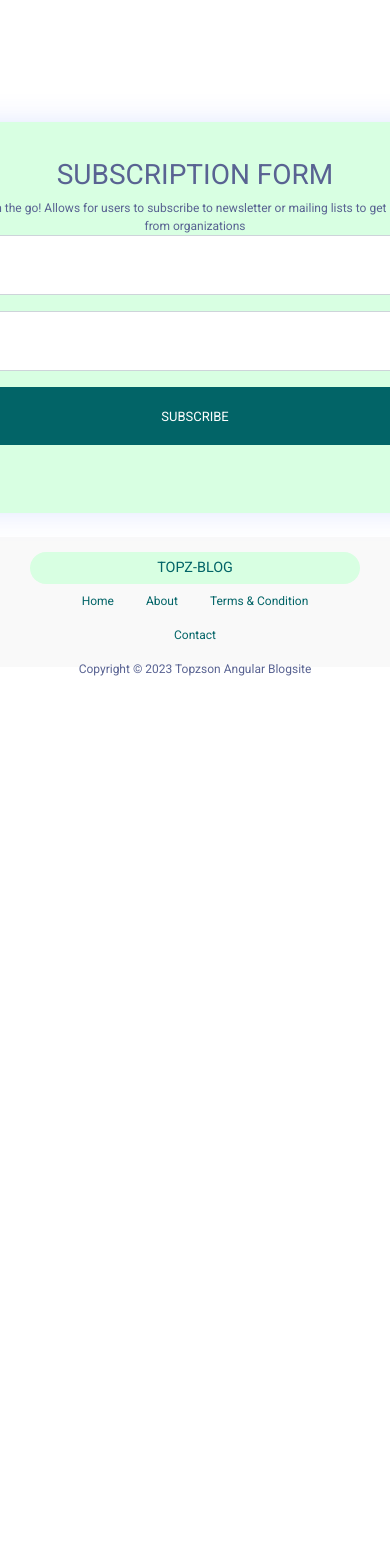
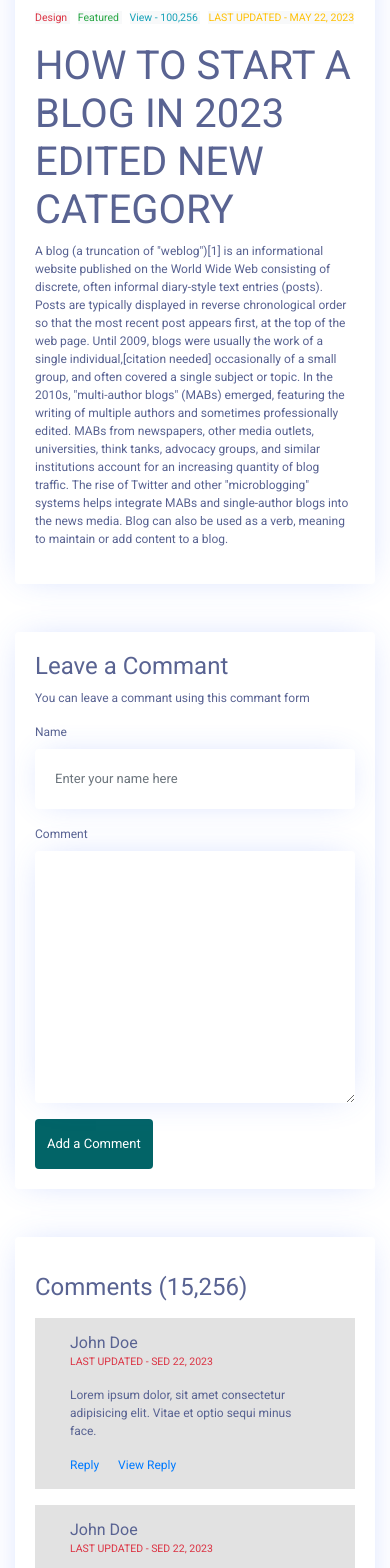
Before and after one commit to topzson/Angular_Blog_App, an Angular app: page /post in a window 390 px wide. Shown: the part 432-2000 px from the top of the page. Before the commit the page ends 1118 px from the top, so only its background shows below. Built offline with nearby package versions, Linux system fonts and the light colour scheme.

Commit message:
frontend part3

```diff
--- a/src/app/app-routing.module.ts
+++ b/src/app/app-routing.module.ts
@@ -9,8 +9,9 @@ import { ContactUsComponent } from './pages/contact-us/contact-us.component';
 
 const routes: Routes = [
   {path: '', component: HomeComponent},
-  {path: 'categoryy', component: SingleCategoryComponent},
+  {path: 'category', component: SingleCategoryComponent},
   {path: 'post', component: SinglePostComponent},
+
   {path: 'about', component: AboutUsComponent},
   {path: 'term-condition', component: TermsAndConditionComponent},
   {path: 'contact', component: ContactUsComponent}
--- a/src/app/comments/comment-form/comment-form.component.html
+++ b/src/app/comments/comment-form/comment-form.component.html
@@ -1 +1,19 @@
-<p>comment-form works!</p>
+<div class="card mt-5">
+    <div class="card-body">
+        <h4>Leave a Commant</h4>
+        <p>You can leave a commant using this commant form</p>
+
+        <form action="">
+            <div class="form-group">
+                <label for="">Name</label>
+                <input type="text" class="form-control card" placeholder="Enter your name here">
+            </div>
+            <div class="form-group">
+                <label for="">Comment</label>
+                <textarea cols="30" rows="10" type="text" class="form-control card" placeholder="Add your commant here">
+                </textarea>
+            </div>
+            <button class="btn btn-info btn-theme">Add a Comment</button>
+        </form>
+    </div>
+</div>
--- a/src/app/comments/comment-form/comment-form.component.ts
+++ b/src/app/comments/comment-form/comment-form.component.ts
@@ -1,10 +1,16 @@
-import { Component } from '@angular/core';
+import { Component, OnInit } from '@angular/core';
 
 @Component({
   selector: 'app-comment-form',
   templateUrl: './comment-form.component.html',
   styleUrls: ['./comment-form.component.css']
 })
-export class CommentFormComponent {
+export class CommentFormComponent implements OnInit{
+  constructor(){
+
+  }
+  ngOnInit(): void{
+
+  }
 
 }
--- a/src/app/comments/comment-list/comment-list.component.css
+++ b/src/app/comments/comment-list/comment-list.component.css
@@ -0,0 +1,6 @@
+.comment-box{
+    padding:15px 35px;
+    background-color: #E2E2E2;
+
+
+}
--- a/src/app/comments/comment-list/comment-list.component.html
+++ b/src/app/comments/comment-list/comment-list.component.html
@@ -1 +1,38 @@
-<p>comment-list works!</p>
+<div class="card mb-5 mt-5 pb-5">
+    <div class="card-body">
+        <h4 class="mt-3 mb-3"> Comments (15,256)</h4>
+        <div class="comment-box mt-3">
+
+            <h6 class="mb-0"> John Doe</h6>
+            <small class="text-danger">
+                LAST UPDATED - SED 22, 2023
+            </small>
+            <div class="mt-3 mb-3"> Lorem ipsum dolor, sit amet consectetur adipisicing elit. Vitae et optio sequi minus face.</div>
+            <a href="#" class="mt-1"> Reply </a>
+            <a href="#" class="mt-1 ml-3"> View Reply</a>
+
+        </div>
+        <div class="comment-box mt-3">
+
+            <h6 class="mb-0"> John Doe</h6>
+            <small class="text-danger">
+                LAST UPDATED - SED 22, 2023
+            </small>
+            <div class="mt-3 mb-3"> Lorem ipsum dolor, sit amet consectetur adipisicing elit. Vitae et optio sequi minus face.</div>
+            <a href="#" class="mt-1"> Reply </a>
+            <a href="#" class="mt-1 ml-3"> View Reply</a>
+
+        </div>
+        <div class="comment-box mt-3">
+
+            <h6 class="mb-0"> John Doe</h6>
+            <small class="text-danger">
+                LAST UPDATED - SED 22, 2023
+            </small>
+            <div class="mt-3 mb-3"> Lorem ipsum dolor, sit amet consectetur adipisicing elit. Vitae et optio sequi minus face.</div>
+            <a href="#" class="mt-1"> Reply </a>
+            <a href="#" class="mt-1 ml-3"> View Reply</a>
+
+        </div>
+    </div>
+</div>
--- a/src/app/pages/about-us/about-us.component.html
+++ b/src/app/pages/about-us/about-us.component.html
@@ -1 +1,21 @@
-<p>about-us works!</p>
+<section class="mt-5">
+    <div class="container mt 5 mb-5 p-5 bg-theme">
+        <div class="p-5 mt-4 bg-secondary-theme text-theme-primary">
+
+            <h1 class="text-white text-center"> About Us </h1>
+            <p>A blog (a truncation of "weblog")[1] is an informational website published on the World Wide Web consisting of discrete, often informal diary-style text entries (posts). Posts are typically displayed in reverse chronological order so that the most recent post appears first, at the top of the web page. Until 2009, blogs were usually the work of a single individual,[citation needed] occasionally of a small group, and often covered a single subject or topic. In the 2010s, "multi-author blogs" (MABs) emerged, featuring the writing of multiple authors and sometimes professionally edited. MABs from newspapers, other media outlets, universities, think tanks, advocacy groups, and similar institutions account for an increasing quantity of blog traffic. The rise of Twitter and other "microblogging" systems helps integrate MABs and single-author blogs into the news media. Blog can also be used as a verb, meaning to maintain or add content to a blog.</p>
+            <p>A blog (a truncation of "weblog")[1] is an informational website published on the World Wide Web consisting of discrete, often informal diary-style text entries (posts). Posts are typically displayed in reverse chronological order so that the most recent post appears first, at the top of the web page. Until 2009, blogs were usually the work of a single individual,[citation needed] occasionally of a small group, and often covered a single subject or topic. In the 2010s, "multi-author blogs" (MABs) emerged, featuring the writing of multiple authors and sometimes professionally edited. MABs from newspapers, other media outlets, universities, think tanks, advocacy groups, and similar institutions account for an increasing quantity of blog traffic. The rise of Twitter and other "microblogging" systems helps integrate MABs and single-author blogs into the news media. Blog can also be used as a verb, meaning to maintain or add content to a blog.</p>
+            <p>A blog (a truncation of "weblog")[1] is an informational website published on the World Wide Web consisting of discrete, often informal diary-style text entries (posts). Posts are typically displayed in reverse chronological order so that the most recent post appears first, at the top of the web page. Until 2009, blogs were usually the work of a single individual,[citation needed] occasionally of a small group, and often covered a single subject or topic. In the 2010s, "multi-author blogs" (MABs) emerged, featuring the writing of multiple authors and sometimes professionally edited. MABs from newspapers, other media outlets, universities, think tanks, advocacy groups, and similar institutions account for an increasing quantity of blog traffic. The rise of Twitter and other "microblogging" systems helps integrate MABs and single-author blogs into the news media. Blog can also be used as a verb, meaning to maintain or add content to a blog.</p>
+
+            <div class="text-center">
+                <button class="btn btn-info btn-sm mt-4 btn-theme">
+                    Back to Home
+                </button>
+            </div>
+
+        </div>
+
+    </div>
+
+
+</section>
--- a/src/app/pages/home/home.component.html
+++ b/src/app/pages/home/home.component.html
@@ -22,5 +22,37 @@
                 <app-post-card></app-post-card>
             </div>
         </div>
+
+
     </div>
 </section>
+
+<section class="container mt-5">
+
+    <div class="col-md-12 text-center">
+        <h2> Latest Posts </h2>
+        <p> asda aksdjlka alsdajhda sdad asdlajlj asdla ldaksdjaksd lkja sd.</p>
+    </div>
+
+    <div class="row">
+        <div class="col-md-4 mt-3">
+            <app-post-card></app-post-card>
+        </div>
+        <div class="col-md-4 mt-3">
+            <app-post-card></app-post-card>
+        </div>
+        <div class="col-md-4 mt-3">
+            <app-post-card></app-post-card>
+        </div>
+        <div class="col-md-4 mt-3">
+            <app-post-card></app-post-card>
+        </div>
+        <div class="col-md-4 mt-3">
+            <app-post-card></app-post-card>
+        </div>
+        <div class="col-md-4 mt-3">
+            <app-post-card></app-post-card>
+        </div>
+    </div>
+
+</section>
--- a/src/app/pages/single-post/single-post.component.html
+++ b/src/app/pages/single-post/single-post.component.html
@@ -1 +1,29 @@
-<p>single-post works!</p>
+<div class="container">
+    <div class="row">
+        <div class="col-md-9">
+            <div class="card">
+                <img src="https://images.pexels.com/photos/4218883/pexels-photo-4218883.jpeg" alt="">
+                <div class="card-body">
+                    <small class="bg-light text-danger text-center"> Design </small>
+                    <small class="bg-light text-success text-center ml-2"> Featured </small>
+                    <small class="bg-light text-info text-center ml-2"> View - 100,256 </small>
+                    <small class="bg-light text-warning text-center ml-2"> LAST UPDATED - MAY 22, 2023 </small>
+
+                    <h1 class="mt-3 mb">
+                        HOW TO START A BLOG IN 2023 EDITED NEW CATEGORY
+                    </h1>
+                    <p>A blog (a truncation of "weblog")[1] is an informational website published on the World Wide Web consisting of discrete, often informal diary-style text entries (posts). Posts are typically displayed in reverse chronological order so that the most recent post appears first, at the top of the web page. Until 2009, blogs were usually the work of a single individual,[citation needed] occasionally of a small group, and often covered a single subject or topic. In the 2010s, "multi-author blogs" (MABs) emerged, featuring the writing of multiple authors and sometimes professionally edited. MABs from newspapers, other media outlets, universities, think tanks, advocacy groups, and similar institutions account for an increasing quantity of blog traffic. The rise of Twitter and other "microblogging" systems helps integrate MABs and single-author blogs into the news media. Blog can also be used as a verb, meaning to maintain or add content to a blog.</p>
+                </div>
+            </div>
+            <app-comment-form></app-comment-form>
+            <app-comment-list></app-comment-list>
+
+        </div>
+        <div class="col-md-3">
+            <app-post-card></app-post-card>
+            <app-post-card></app-post-card>
+            <app-post-card></app-post-card>
+
+        </div>
+    </div>
+</div>
--- a/src/app/subscription-form/subscription-form.component.css
+++ b/src/app/subscription-form/subscription-form.component.css
@@ -4,18 +4,10 @@
 }
 
 input[type = text], input[type = email]{
-    height:60px;
+    /* height:60px;
     padding-lift: 20px;
-    font-size:13px;
+    font-size:13px; */
     width:100%;
-
-}
-
-.btn-sub{
-    height: 58px;
-    border: none;
-    font-size:13px;
-    background-color: var(--primary-color);
 
 }
 
--- a/src/app/subscription-form/subscription-form.component.html
+++ b/src/app/subscription-form/subscription-form.component.html
@@ -16,7 +16,7 @@
                     <input type="email" class="form-control shadow-effect" placeholder="Email Address">
                 </div>
                 <div class="col-md-2">
-                    <button class="btn btn-info btn-block btn-sub">SUBSCRIBE</button>
+                    <button class="btn btn-info btn-block btn-theme">SUBSCRIBE</button>
                 </div>
 
             </form>
--- a/src/styles.css
+++ b/src/styles.css
@@ -31,3 +31,28 @@ body{
     border: none;
     box-shadow: 0px 0px 33px -10px rgba(71,114,254,0.3);
 }
+
+.bg-theme{
+    background-color:var(--primary-color);
+}
+
+.bg-secondary-theme{
+    background-color: var(--secondary-color);
+}
+.text-theme-primary{
+    color:var(--primary-color);
+}
+
+input[type = text], input[type = email]{
+    height:60px;
+    padding-left:20px;
+    font-size:13px;
+    width:100%;
+
+}
+.btn-theme{
+    height:50px;
+    border:none;
+    font-size:13px;
+    background-color:var(--primary-color);
+}
```
Also changed, not shown: src/app/pages/single-category/single-category.component.html (+34 -1 lines).
